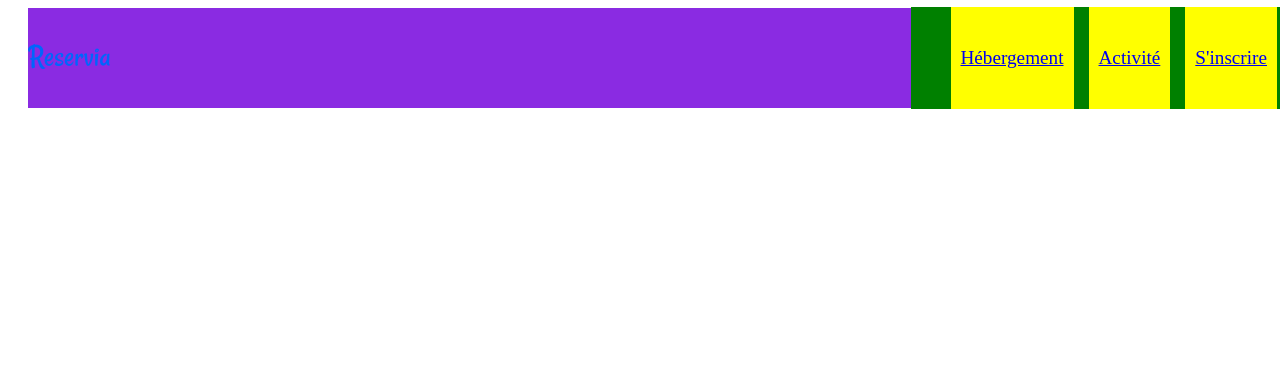
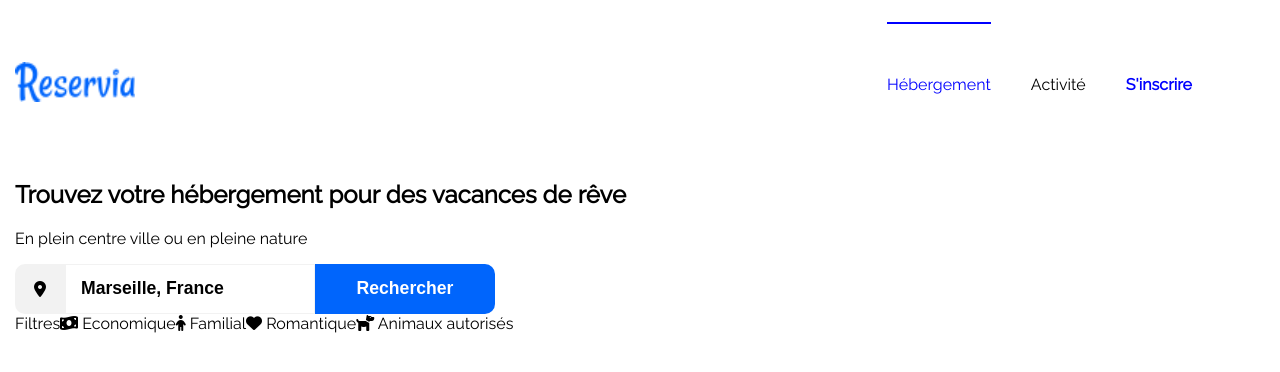
Before and after one commit to jean9581/GuerinJean2_P2_23-06-2021, a plain HTML site: page index.html in a window 1280 px wide. Drawn offline with Linux system fonts and the light colour scheme.

Commit message:
28_07_21

```diff
--- a/index.html
+++ b/index.html
@@ -3,29 +3,79 @@
     <head>
         <meta charset="utf-8" />
         <link rel="stylesheet" href="style.css" />
+        <link rel="preconnect" href="https://fonts.gstatic.com" crossorigin>
+        <link href="https://fonts.googleapis.com/css2?family=Raleway&display=swap" rel="stylesheet">
+        <script src="https://kit.fontawesome.com/354c2a07dd.js" crossorigin="anonymous"></script>
         <title>reservia</title>
     </head>
 
     <body>
         <div id="bloc_page">
             <header>
-                <div class="container">
+                <section class="flexbetween">
                     <div class="logo">
-                        <img src="images/logo/Reservia.png" alt="Logo reservia" />
+                        <img
+                            src="images/logo/Reservia.png"
+                            alt="Logo reservia"
+                            width="120"
+                            height="40"/>
                     </div>
 
-                    <nav>
-                        <ul>
-                            <li><a  href="#hébergement">Hébergement</a>
-                                <span class="bouton"></span>
+                    <nav class="container">
+                        <ul class="flexaround sizelien">
+                            <li class="flexcenter sizelien bordureNav active">
+                                <a class="colorBleu decorationNone"
+                                    href="#">Hébergement</a>
                             </li>
-                            <li><a  href="#Activité">Activité</a>
-                                <span class="bouton"></span>
+                            <li class="flexcenter sizelien bordureNav">
+                                <a class="colorNoir decorationNone "
+                                    href="#">Activité</a>
                             </li>
-                            <li><a  href="#inscrire">S'inscrire</a></li>
+                            <li class="sizelien flexcenter">
+                                <a class="colorBleu decorationNone textGras"
+                                href="#">S'inscrire</a>
+                            </li>
                         </ul>
                     </nav>
-                </div>
+                </section>
+                <section>
+                    <div>
+                        <h1 class="textGras">Trouvez votre hébergement pour des vacances de rêve</h1>
+                        <p>En plein centre ville ou en pleine nature</p>
+                    </div>
+
+                    <form class="flexstart">
+                        <div class="iconsize fontGris flexcenter">
+                            <i class="fas fa-map-marker-alt"></i>
+                        </div>
+                        <div>
+                            <input class="recherche bordureNone"
+                            type="search"
+                            value="Marseille, France">
+                        </div>
+                        <button class="button bordureNone">Rechercher</button>
+                    </form>
+
+                    <div class="flexstart filtre">
+                        <label>Filtres</label>
+                        <div>
+                            <i class="fas fa-money-bill-wave"></i>
+                            <label>Economique</label>
+                        </div>
+                        <div>
+                            <i class="fas fa-child"></i>
+                            <label>Familial</label>
+                        </div>
+                        <div>
+                            <i class="fas fa-heart"></i>
+                            <label>Romantique</label>
+                        </div>
+                        <div>
+                            <i class="fas fa-dog"></i>
+                            <label>Animaux autorisés</label>
+                        </div>
+                    </div>
+                </section>
             </header>
             <!--<div>
                 <d>Trouvez votre hébergement pour des vacances de rêves</d>
--- a/style.css
+++ b/style.css
@@ -2,12 +2,109 @@
 {
     list-style: none;
 }
-#bloc_page
+/*général */
+body
 {
-    width: 100%;
-    margin: auto;
+    font-family: Raleway;
+    margin-left: 15px;
+}
+.flexcenter
+{
+    display: flex;
+    justify-content: center;
+    align-items: center;
+}
+.flexaround
+{
+    display: flex;
+    justify-content: space-around;
+    align-items: center;
+}
+.flexbetween
+{
+    display: flex;
+    justify-content: space-between;
+    align-items: center;
 }
 
+.flexstart
+{
+    display: flex;
+    justify-content: start;
+    align-items: center;
+}
+
+.decorationNone
+{
+    text-decoration: none;
+}
+.textGras
+{
+    font-weight: bold;
+}
+.fontGris
+{
+    background-color: #F2F2F2;
+}
+
+/* Container / nav */
+.sizelien
+{
+    height: 120px;
+    margin-right: 40px;
+}
+
+.active
+{
+    box-shadow: 0px -2px 0px blue;
+}
+.colorBleu
+{
+    color: blue;
+}
+.colorNoir
+{
+    color: black;
+}
+.bordureNone
+{
+    border: none;
+}
+/* Form */
+
+.iconsize
+{
+    height: 50px;
+    width: 50px;
+    border-radius: 10px 0 0 10px;
+}
+.recherche
+{
+    height: 50px;
+    width: 250px;
+    font-size: 1.1em;
+    color: black;
+    font-weight: bold;
+    padding-left: 15px;
+    border: 0.5px solid #f2f2f2;
+}
+.button
+{
+    height: 50px;
+    width: 180px;
+    font-size: 1.1em;
+    color: white;
+    font-weight: bold;
+    background-color: #0065FC;
+    border-radius: 0 10px 10px 0;
+}
+/* filtres */
+.filtre
+{
+    margin-right: 20px;
+}
+
+/*
 header .container
 {
     width: 100%;
```
Also changed, not shown: 1 other file.
